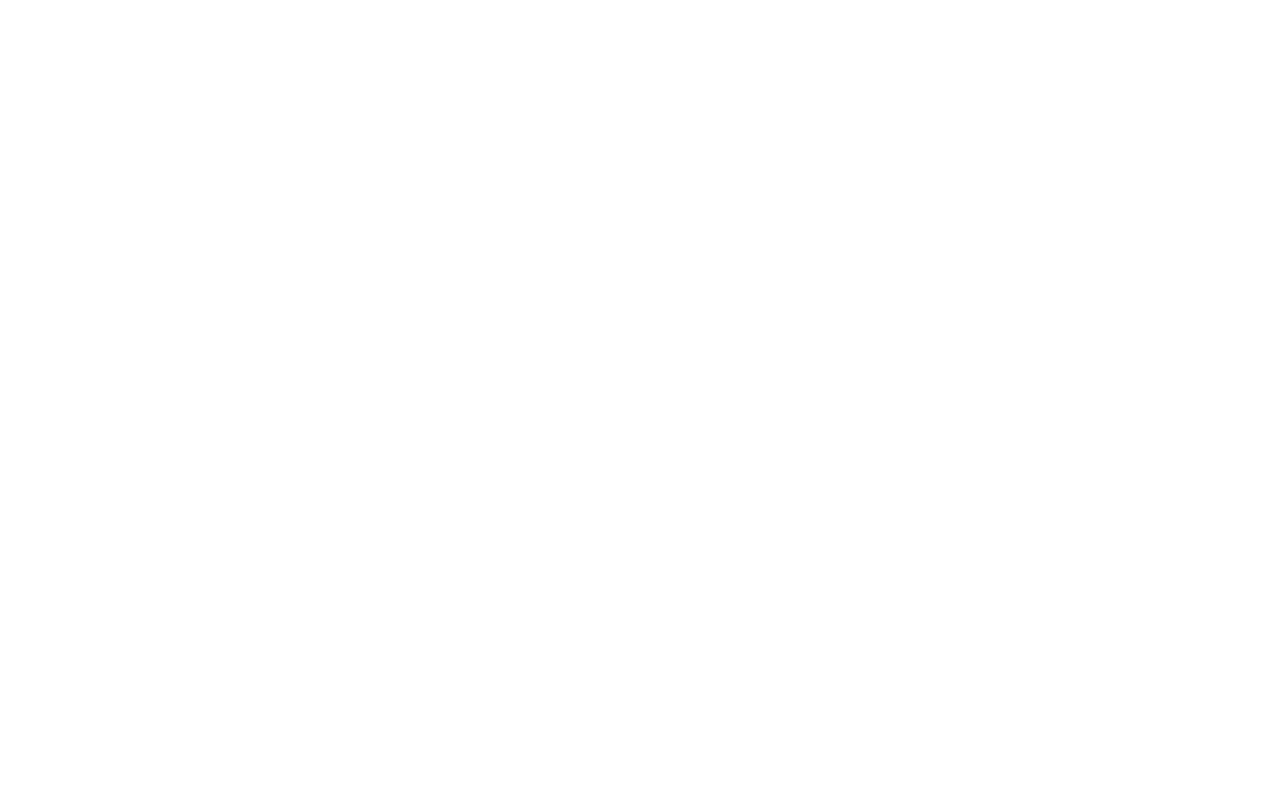
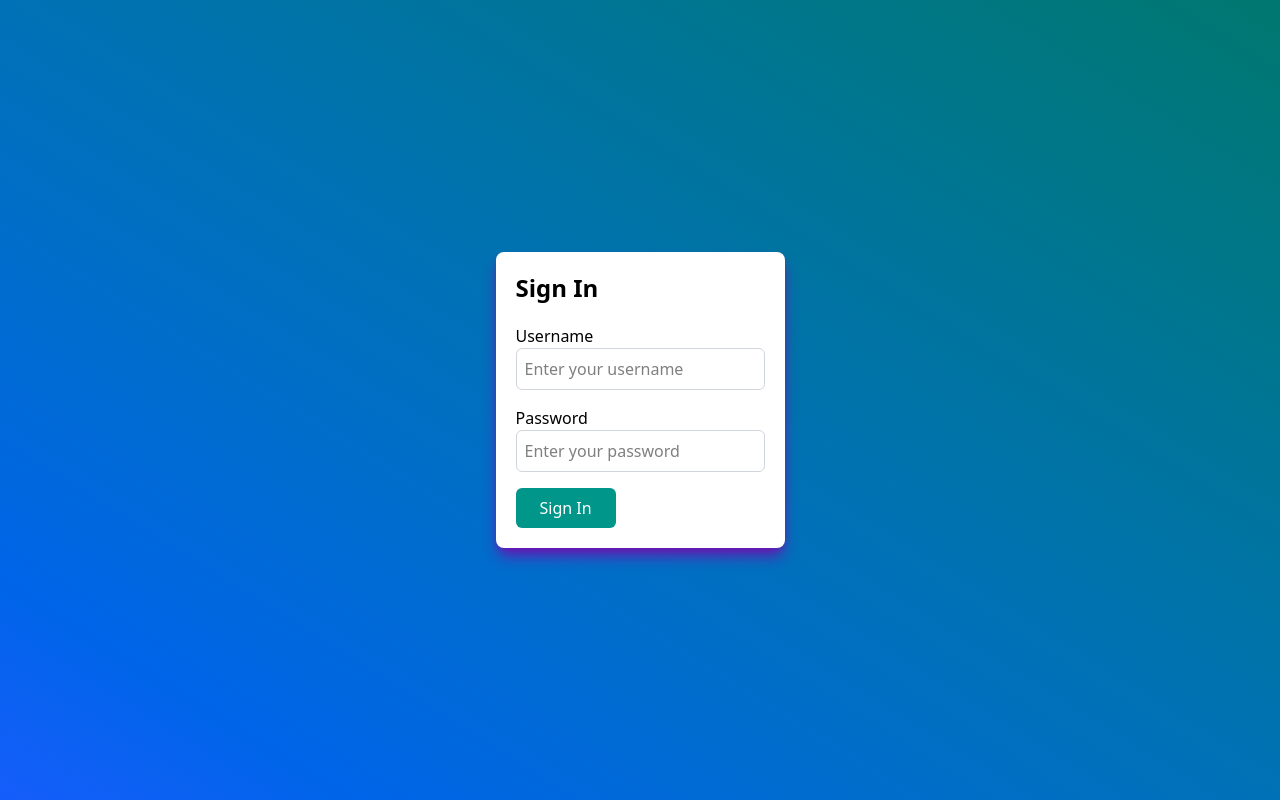
Before and after one commit to nattapon-j/Full-Stack-2025, a Next.js app in the folder 11-workshop/mobile_services/web/my-app/: page / in a window 1280 px wide. Built offline with nearby package versions, Linux system fonts and the light colour scheme.

Commit message:
12-Workshop-1 - SignInPage

```diff
--- a/11-workshop/mobile_services/web/my-app/app/globals.css
+++ b/11-workshop/mobile_services/web/my-app/app/globals.css
@@ -3,3 +3,30 @@
 /* @tailwind base;
 @tailwind components;
 @tailwind utilities; */
+
+.signin-container {
+  display: flex;
+  justify-content: center;
+  align-items: center;
+  height: 100vh;
+}
+
+.signin-box {
+  @apply rounded-lg p-5 bg-white shadow-lg shadow-purple-800 flex flex-col items-start;
+}
+
+.signin-box h1 {
+  @apply mb-5;
+}
+
+input {
+  @apply p-2 rounded-md border border-gray-300;
+}
+
+body {
+  @apply bg-gradient-to-tr from-blue-600 to-teal-700;
+}
+
+.signin-box button {
+  @apply mt-4 bg-teal-600 text-white px-6 py-2 rounded-md;
+}
--- a/11-workshop/mobile_services/web/my-app/app/page.tsx
+++ b/11-workshop/mobile_services/web/my-app/app/page.tsx
@@ -1,9 +1,9 @@
-import Image from "next/image";
+import SignInPage from "./signin/page";
 
 export default function Home() {
   return (
     <div>
-
+      < SignInPage />
     </div>
   );
 }
--- /dev/null
+++ b/11-workshop/mobile_services/web/my-app/app/signin/page.tsx
@@ -0,0 +1,37 @@
+'use client';
+
+import { useState } from 'react';
+
+export default function SignInPage() {
+    const [username, setUsername] = useState('');
+    const [password, setPassword] = useState('');
+
+    return (
+        <div className="signin-container">
+            <div className='signin-box'>
+                <h1 className='text-2xl font-bold'>Sign In</h1>
+
+                <div>Username</div>
+                <input
+                    type="text"
+                    placeholder='Enter your username'
+                    value={username}
+                    onChange={(e) => setUsername(e.target.value)}
+                />
+
+                <div className='mt-4'>Password</div>
+                <input
+                    type="password"
+                    placeholder='Enter your password'
+                    value={password}
+                    onChange={(e) => setPassword(e.target.value)}
+                />
+
+                <button className="mt-4">
+                    Sign In
+                </button>
+            </div>
+        </div>
+
+    );
+}
```
Also changed, not shown: 1 other file (tests, documents, lock files or other folders).
